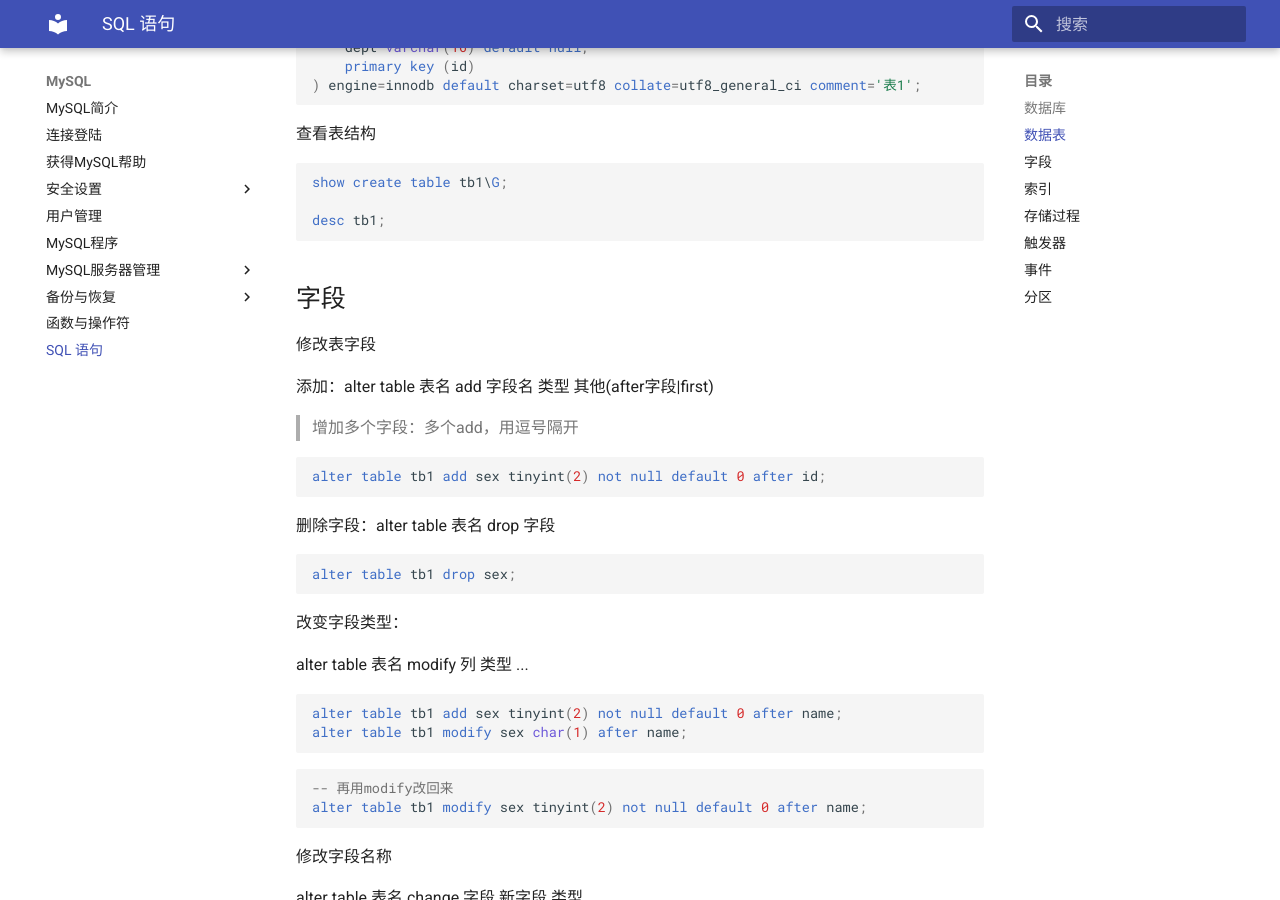
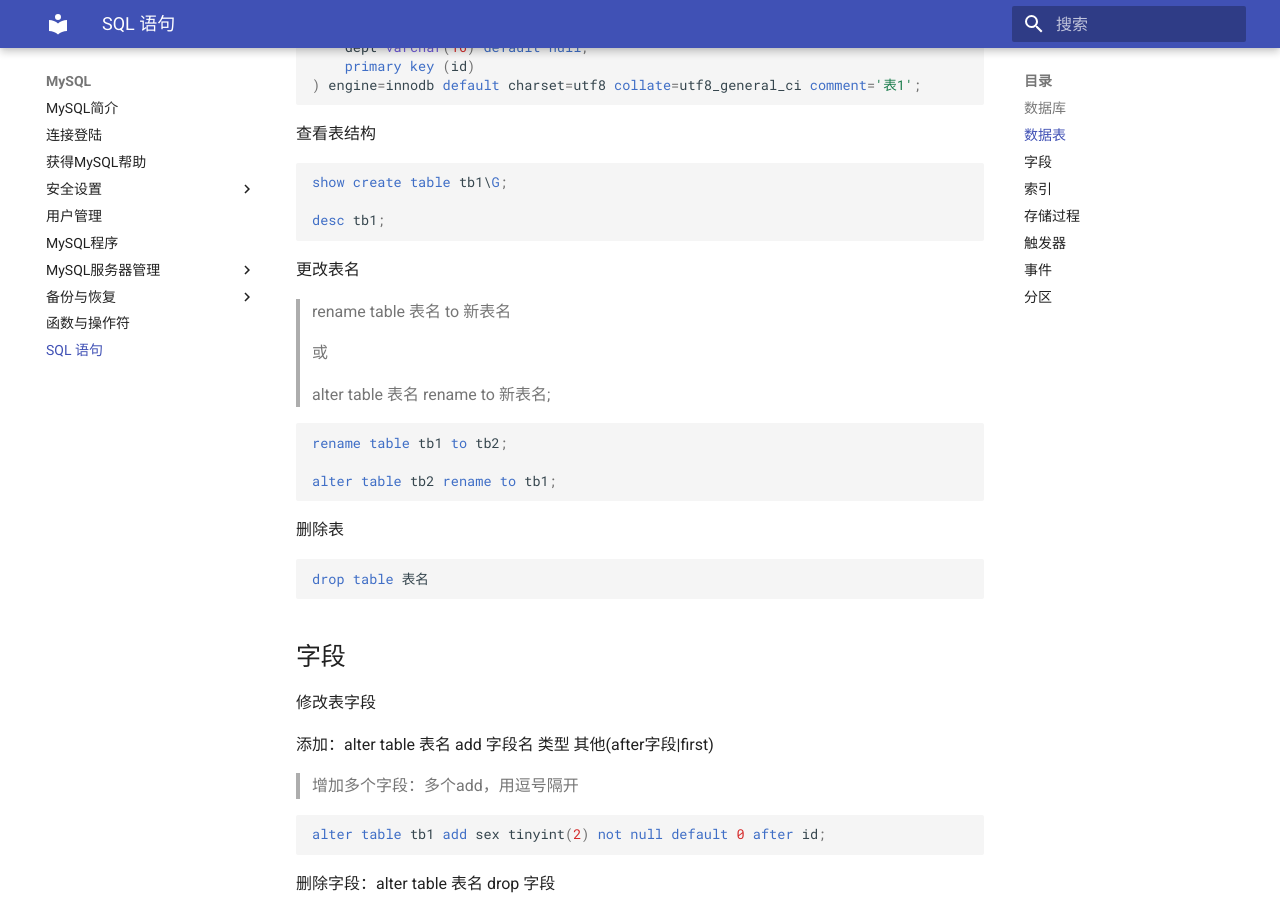
Before and after one commit to duliang123/dba100, an MkDocs documentation site: the page built from docs/mysql/sql.md, in a window 1280 px wide and 900 px high, scrolled down 1322 px. Built offline with MkDocs 1.6.1 and Material for MkDocs 9.7.7, drawn with Linux system fonts in a browser that asks for light colours.

Commit message:
Update sql.md

````diff
--- a/docs/mysql/sql.md
+++ b/docs/mysql/sql.md
@@ -72,6 +72,26 @@ show create table tb1\G;
 desc tb1;
 ```
 
+更改表名
+
+> rename table 表名 to 新表名
+
+> 或
+
+> alter table 表名 rename to 新表名;
+
+```sql
+rename table tb1 to tb2;
+
+alter table tb2 rename to tb1;
+```
+
+删除表
+
+```sql
+drop table 表名
+```
+
 ## 字段
 
 修改表字段
````
